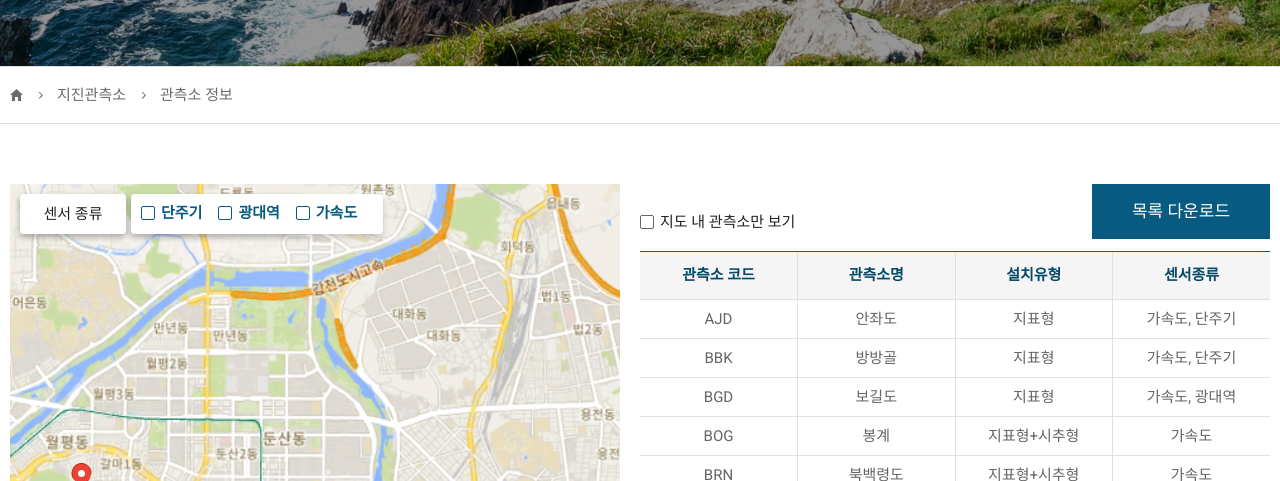
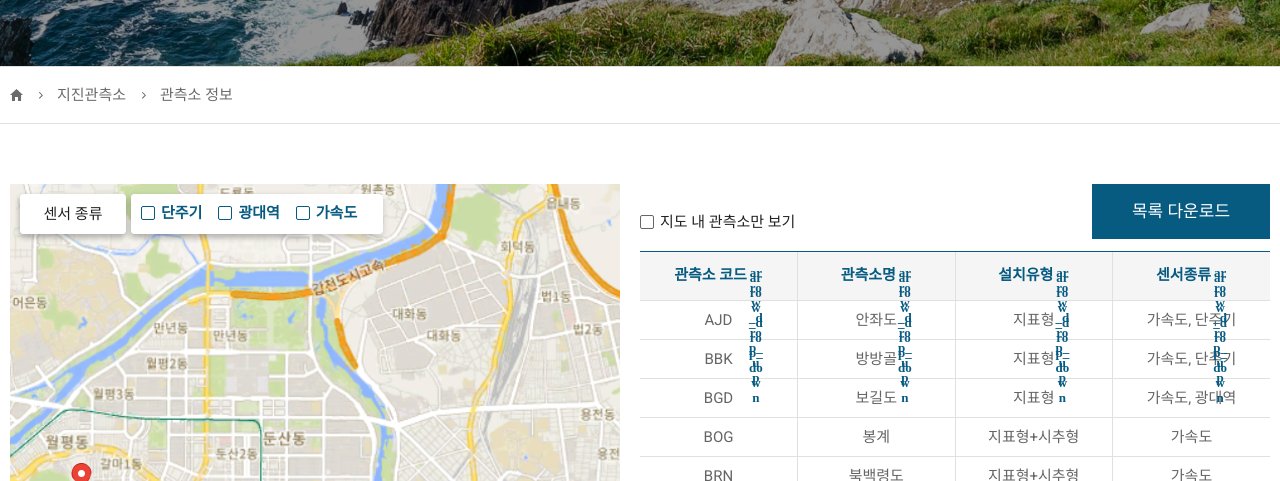
Before and after one commit to springday1023/QUAKE, a React app: page /observatory/stations in a window 1280 px wide. Shown: the part 243-724 px from the top of the page. Built offline with nearby package versions, Linux system fonts and the light colour scheme; a web font is replaced by a local one.

Commit message:
[23-09-15]관측소정보-테이블 데이터정렬 코드추가

```diff
--- a/src/pages/observatory/Stations.js
+++ b/src/pages/observatory/Stations.js
@@ -84,10 +84,10 @@ const Stations = () => {
                                     </colgroup>
                                     <thead>
                                         <tr>
-                                            <th scope="col">관측소 코드</th>
-                                            <th scope="col">관측소명</th>
-                                            <th scope="col">설치유형</th>
-                                            <th scope="col">센서종류</th>
+                                            <th scope="col"><a role="button" class="data-sort">관측소 코드</a></th>
+                                            <th scope="col"><a role="button" class="data-sort">관측소명</a></th>
+                                            <th scope="col"><a role="button" class="data-sort">설치유형</a></th>
+                                            <th scope="col"><a role="button" class="data-sort">센서종류</a></th>
                                         </tr>
                                     </thead>
                                     <tbody>
--- a/src/scss/component/_table.scss
+++ b/src/scss/component/_table.scss
@@ -89,7 +89,7 @@
         th {
             border-top: 1px solid $point-color;
             background-color: #f5f5f5;
-            color: darken($point-color, 5%);
+            color: $point-color;
             text-align: center;
             font-weight: 600;
             padding: 15px 5px;
@@ -133,6 +133,29 @@
                     border-top: 2px solid $point-color;
                     color: #fff;
                 }
+            }
+        }
+
+        // TH: 데이터 정렬
+        .data-sort {
+            display: inline-block;
+            position: relative;
+            color: inherit;
+
+            $arrow-size: 14px;
+            &::before,
+            &::after {
+                float: right;
+                margin-left: 2px;
+                margin-top:-1px;
+                width: $arrow-size;
+                height: $arrow-size;
+                @include googleIconFont("arrow_drop_up", 13px);
+            }
+            &::after{
+                content:"arrow_drop_down";
+                margin-right: -$arrow-size - 2;
+                margin-top:4px;
             }
         }
 
```
